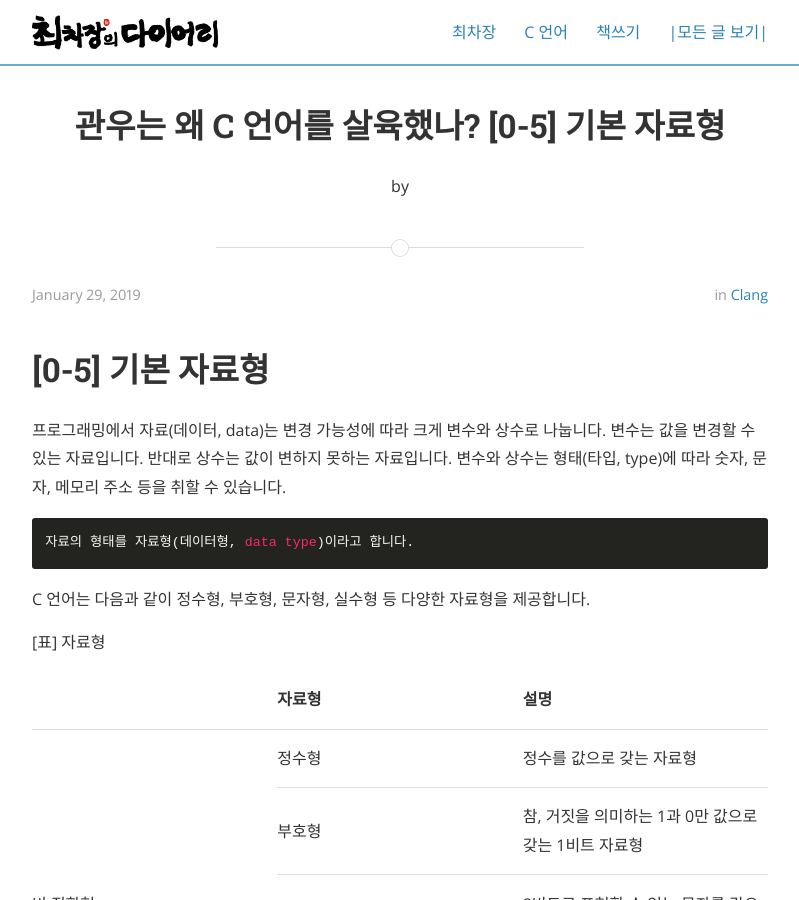
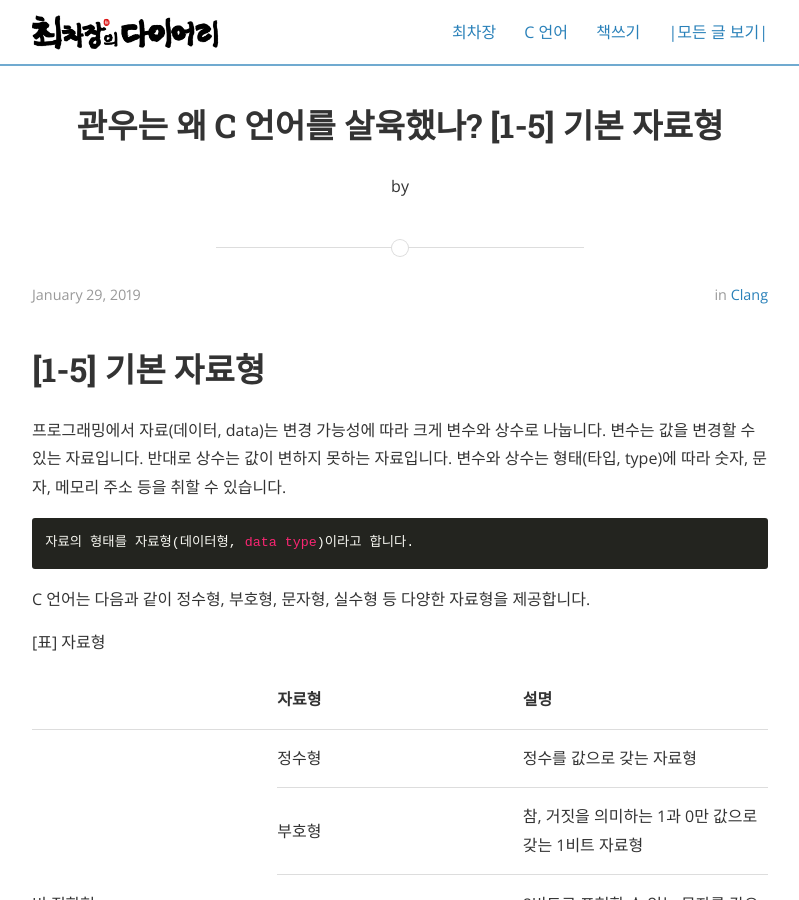
Before and after one commit to hwchoi2009/choichajang.github.io, a Jekyll site: the page built from _posts/2019-01-29-clang-00009-post.md, in a window 1280 px wide and 900 px high. Shown: the whole window, without its empty margins (240-1039 px from the left). Built offline with Jekyll 4.4.1, drawn with Linux system fonts in a browser that asks for light colours; nearby versions of some CDN libraries.

Commit message:
Update 2019-01-29-clang-00009-post.md

```diff
--- a/_posts/2019-01-29-clang-00009-post.md
+++ b/_posts/2019-01-29-clang-00009-post.md
@@ -1,12 +1,12 @@
 ---
 layout: post
-title:  "관우는 왜 C 언어를 살육했나? [0-5] 기본 자료형"
+title:  "관우는 왜 C 언어를 살육했나? [1-5] 기본 자료형"
 data : 2019-01-29 23:25:00 -0400
 categories: clang
 ---
 
 
-# [0-5] 기본 자료형
+# [1-5] 기본 자료형
 
 프로그래밍에서 자료(데이터, data)는 변경 가능성에 따라 크게 변수와 상수로 나눕니다. 변수는 값을 변경할 수 있는 자료입니다. 반대로 상수는 값이 변하지 못하는 자료입니다. 변수와 상수는 형태(타입, type)에 따라 숫자, 문자, 메모리 주소 등을 취할 수 있습니다.
 
```
